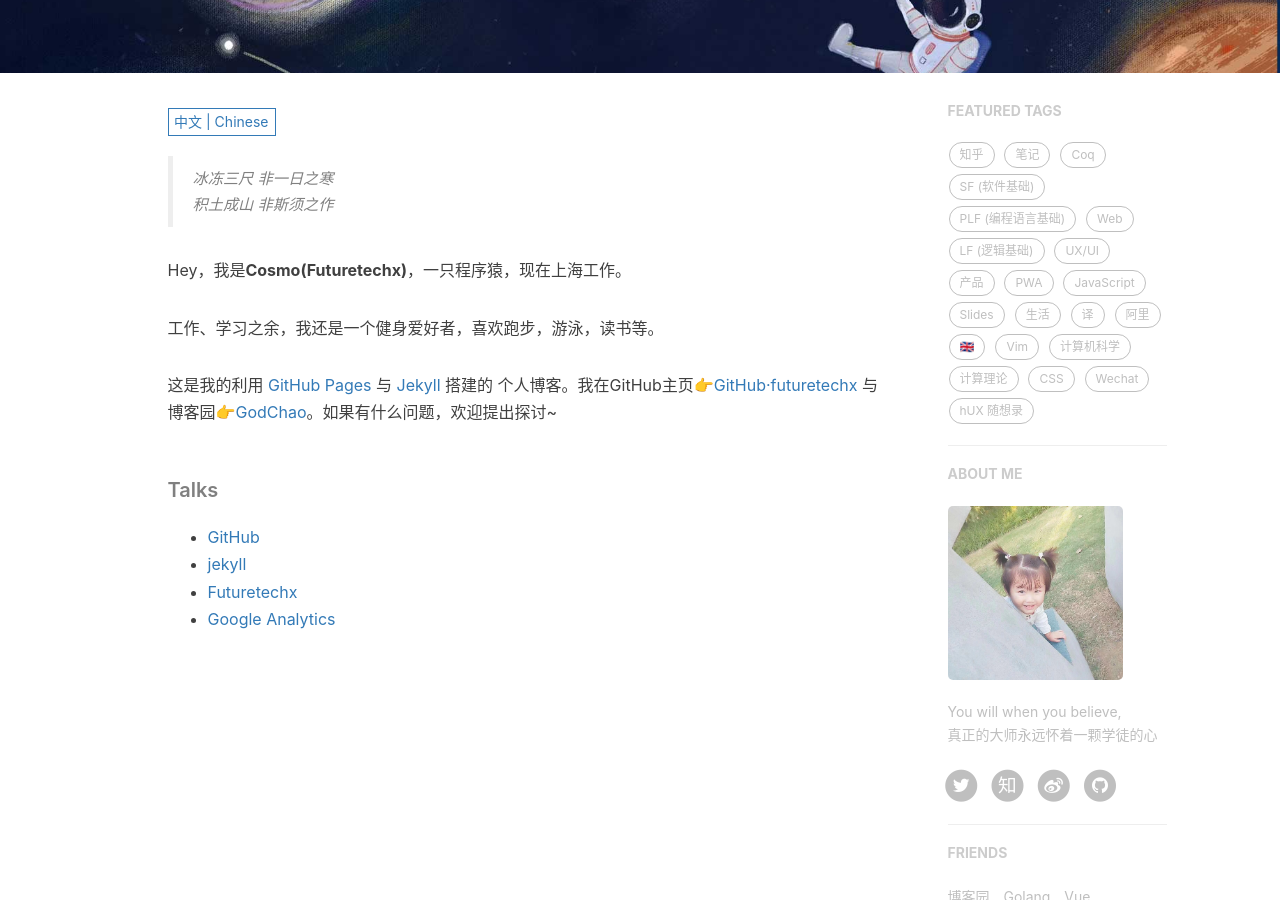
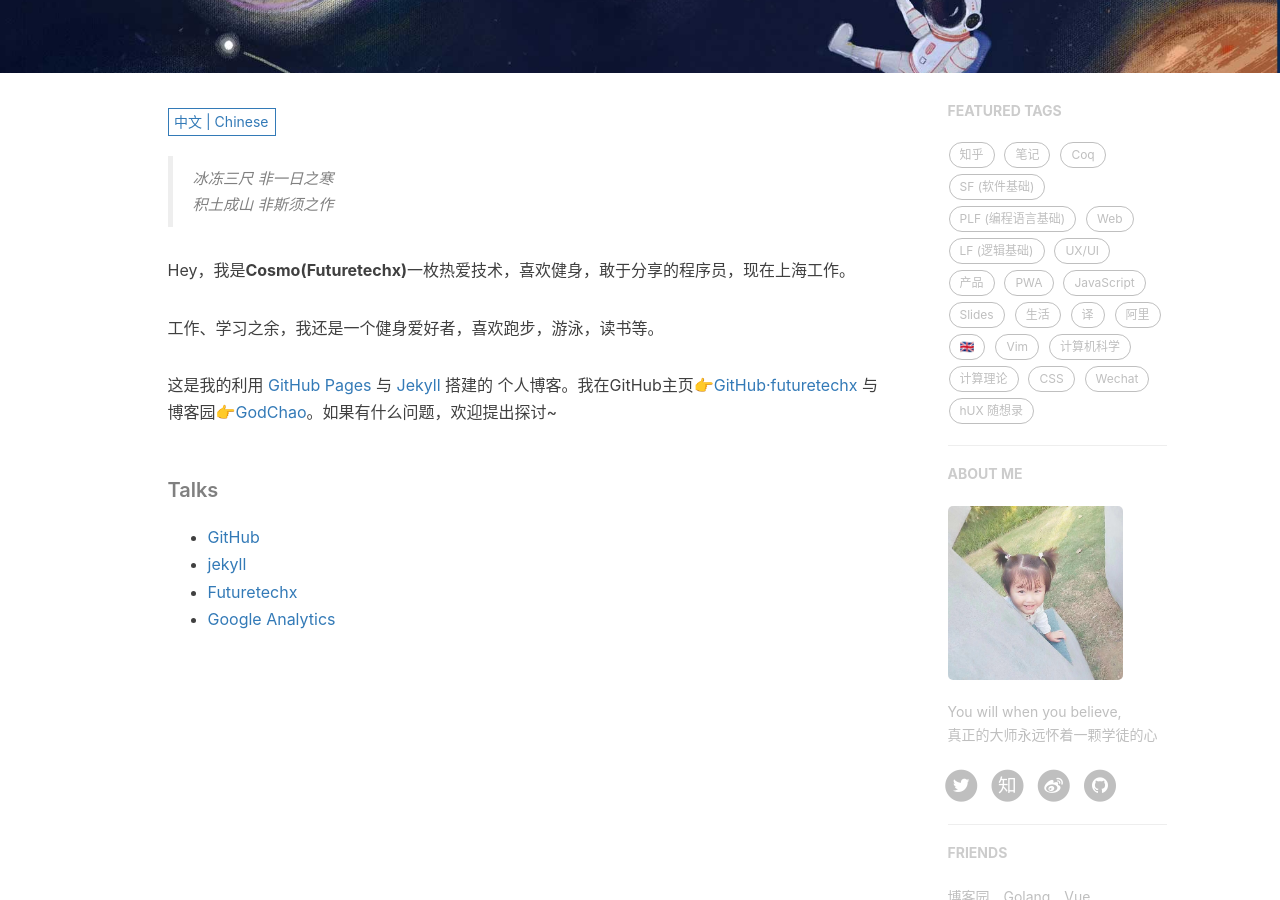
Before and after one commit to Ma-Yihang/futuretechx.github.io, a Jekyll site: the page built from about.html, in a window 1280 px wide and 900 px high, scrolled down 345 px. Built offline with Jekyll 4.4.1, drawn with Linux system fonts in a browser that asks for light colours; nearby versions of some CDN libraries; comment, search, counter and statistics services are not loaded.

Commit message:
Update about.html

```diff
--- a/about.html
+++ b/about.html
@@ -15,7 +15,7 @@
     <blockquote><p>冰冻三尺 非一日之寒<br>
     积土成山 非斯须之作</p></blockquote>
 
-    <p>Hey，我是<strong>Cosmo(Futuretechx)</strong>，一只程序猿，现在上海工作。</p>
+    <p>Hey，我是<strong>Cosmo(Futuretechx)</strong>一枚热爱技术，喜欢健身，敢于分享的程序员，现在上海工作。</p>
 
     <p>工作、学习之余，我还是一个健身爱好者，喜欢跑步，游泳，读书等。</p>
 
```
